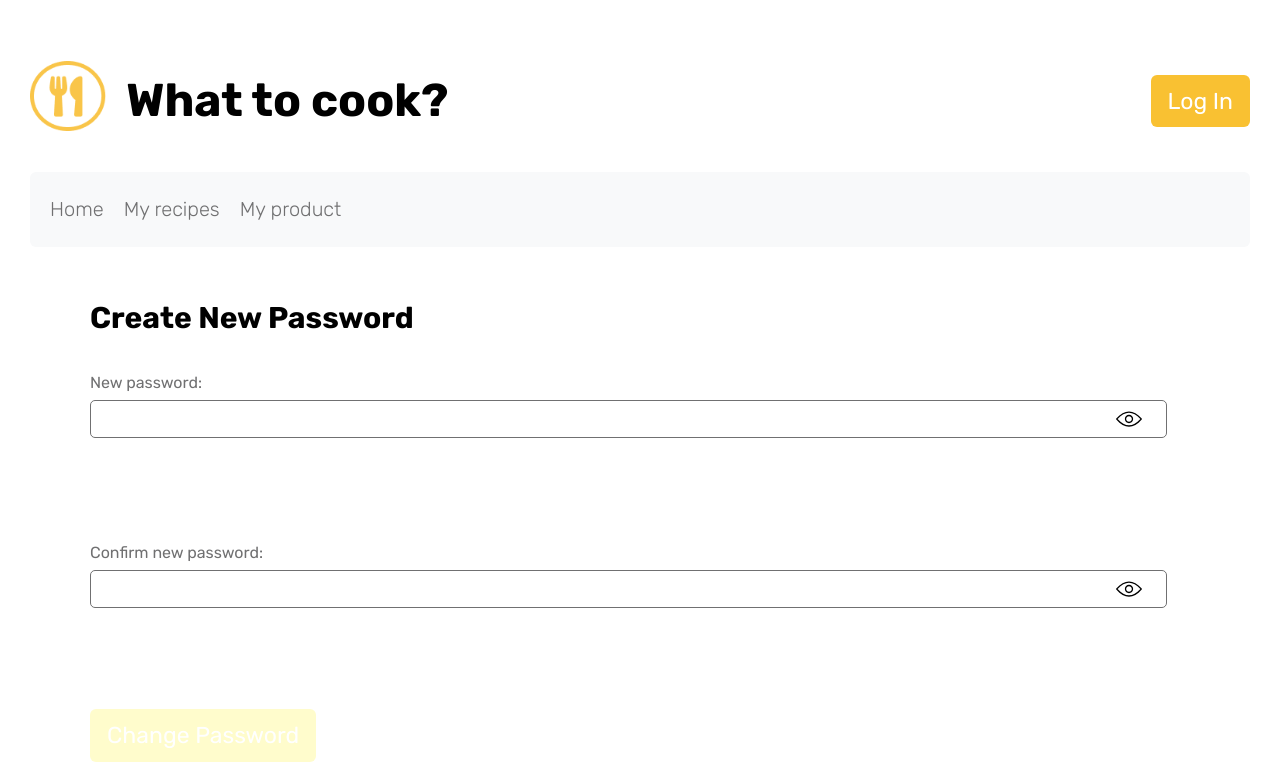
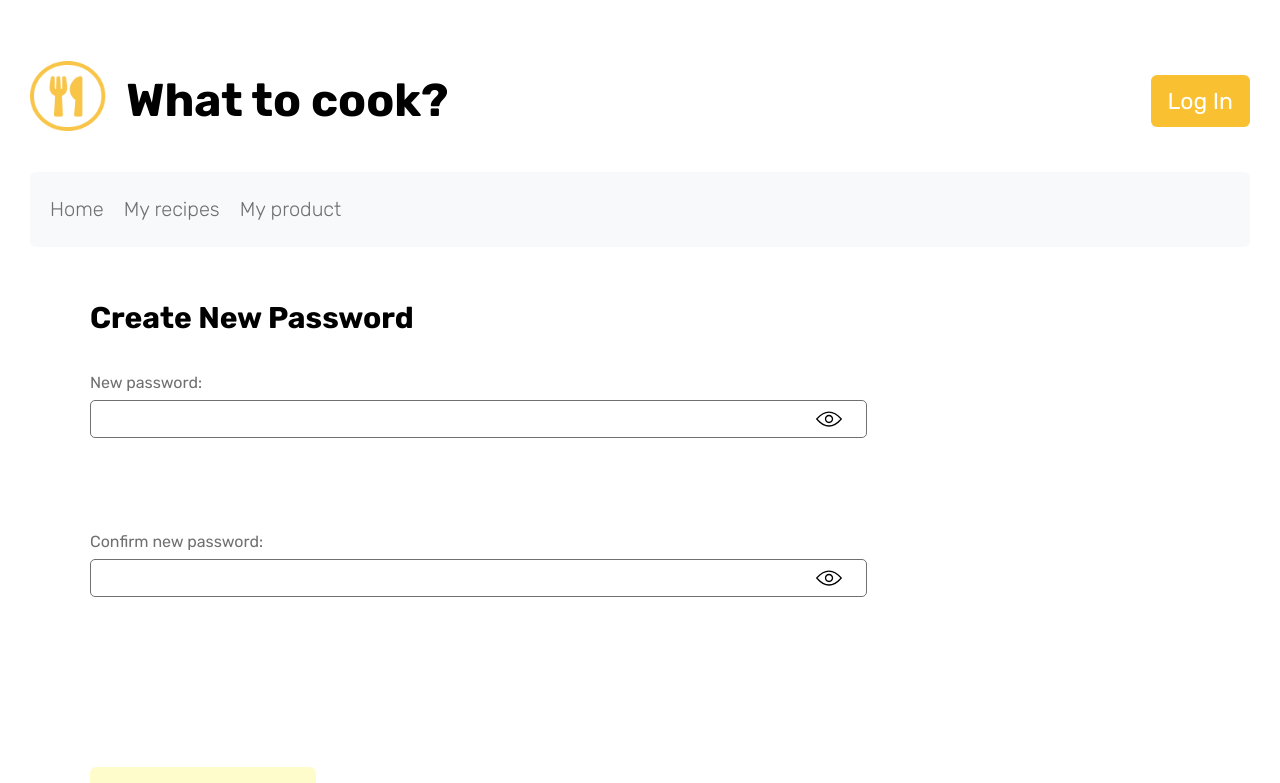
Before and after one commit to OKozmovskaia/what-to-cook.site, a React (Create React App) app: page /password_reset/1/1 in a window 1280 px wide. Shown: the top 783 px of the page. Built offline with nearby package versions, Linux system fonts and the light colour scheme.

Commit message:
fix bugs with reset password flow

```diff
--- a/src/components/PasswordInput/passwordInput.module.css
+++ b/src/components/PasswordInput/passwordInput.module.css
@@ -23,7 +23,6 @@ label {
 }
 
 .message {
-  display: inline-block;
   height: 4em;
 }
 
--- a/src/components/PasswordReset/passwordReset.js
+++ b/src/components/PasswordReset/passwordReset.js
@@ -28,7 +28,10 @@ const PasswordReset = ({ resetPassword }) => {
 
     if (passwords[0] !== passwords[1]) {
       setNotMatch(true);
-      return;
+      const timer = setTimeout(() => {
+        setNotMatch(false);
+      }, 4000);
+      return () => clearTimeout(timer);
     }
 
     const data = {
@@ -54,7 +57,10 @@ const PasswordReset = ({ resetPassword }) => {
           isValid={isValidConfirmed.password}
           setIsValid={setIsValidConformed}
         />
-        {notMatch && <p className={styles.warning}>Passwords doesn't match</p>}
+        <div className={styles.warning}>
+          {notMatch && <span>Passwords doesn't match</span>}
+        </div>
+
         <Button
           block={
             !(isValidPassword.password && isValidConfirmed.password) || notMatch
--- a/src/components/PasswordReset/passwordReset.module.css
+++ b/src/components/PasswordReset/passwordReset.module.css
@@ -1,8 +1,15 @@
 .container {
   padding: 1em 3em;
+  max-width: 800px;
 }
 
 .warning {
+  height: 4em;
+}
+
+.warning span {
+  display: inline-block;
+  height: 100%;
   color: var(--deep-pink);
   font-weight: 400;
 }
```
Also changed, not shown: 1 other file (tests, documents, lock files or other folders).
